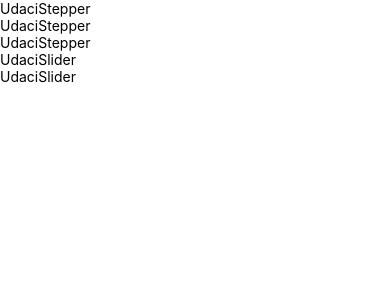
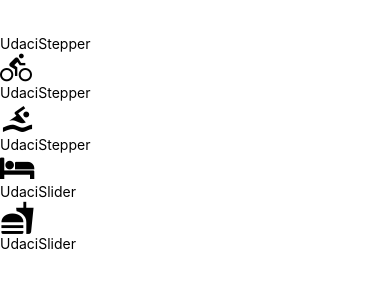
Before and after one commit to Pnickolas1/udaciFitness, a React Native app: screen / in a window 390 px wide. Shown: the top 300 px of the page. Built offline with nearby package versions, Linux system fonts and the light colour scheme.

Commit message:
more updates;

```diff
--- a/components/AddEntry.js
+++ b/components/AddEntry.js
@@ -2,7 +2,7 @@ import React, { Component } from 'react'
 import { View } from 'react-native'
 import { getMetricMetaInfo } from '../utils/helpers'
 import UdaciSlider from './udaciSlider'
-import UdaciStepper from './udaciStepper'
+import UdaciSteppers from './udaciStepper'
 
 export default class AddEntry extends Component {
   state = {
@@ -40,7 +40,6 @@ export default class AddEntry extends Component {
     }))
   }
   render() {
-
     const metaInfo = getMetricMetaInfo()
 
     return (
@@ -55,17 +54,16 @@ export default class AddEntry extends Component {
               {type === 'slider'
                 ? <UdaciSlider
                     value={value}
-                            onChange={(value) => this.slide(key, value) }
+                    onChange={(value) => this.slide(key, value)}
                     {...rest}
                   />
-                        : <UdaciStepper
+                : <UdaciSteppers
                     value={value}
                     onIncrement={() => this.increment(key)}
                     onDecrement={() => this.decrement(key)}
                     {...rest}
                   />}
             </View>
-
           )
         })}
       </View>
--- a/package.json
+++ b/package.json
@@ -21,6 +21,7 @@
   "dependencies": {
     "expo": "^21.0.0",
     "react": "16.0.0-alpha.12",
-    "react-native": "^0.48.4"
+    "react-native": "^0.48.4",
+    "react-native-vector-icons": "^4.4.0"
   }
 }
--- a/utils/helpers.js
+++ b/utils/helpers.js
@@ -1,7 +1,7 @@
 import React from 'react'
 import { View } from 'react-native';
 import { FontAwesome, MaterialIcons, MaterialCommunityIcons } from '@expo/vector-icons'
-import {white } from './colors'
+import { white } from './colors'
 
 
 export function isBetween (num, x, y) {
@@ -46,86 +46,96 @@ export function isBetween (num, x, y) {
     return todayUTC.toISOString().split('T')[0]
   }
 
-  export function getMetricMetaInfo(metric){
+  export function getMetricMetaInfo (metric) {
     const info = {
-      run:{
-        displayName: "Run",
+      run: {
+        displayName: 'Run',
         max: 50,
-        unit:  'miles',
+        unit: 'miles',
         step: 1,
-        type: "steppers",
+        type: 'steppers',
         getIcon() {
+          return (
             <View>
               <MaterialIcons
-                  name="directions-run"
-                  color={'black'}
-                  size={35}
+                name='directions-run'
+                color={white}
+                size={35}
               />
             </View>
+          )
         }
       },
-      bike:{
-        displayName: "Bike",
+      bike: {
+        displayName: 'Bike',
         max: 100,
-        unit:  'miles',
+        unit: 'miles',
         step: 1,
-        type: "steppers",
+        type: 'steppers',
         getIcon() {
+          return (
             <View>
               <MaterialCommunityIcons
-                  name="bike"
-                  color={'black'}
-                  size={35}
+                name='bike'
+                color={"black"}
+                size={32}
               />
             </View>
+          )
         }
       },
-      swim:{
-        displayName: "Swim",
+      swim: {
+        displayName: 'Swim',
         max: 9900,
-        unit:  'meters',
+        unit: 'meters',
         step: 100,
-        type: "steppers",
+        type: 'steppers',
         getIcon() {
+          return (
             <View>
               <MaterialCommunityIcons
-                  name="swim"
-                  color={'black'}
-                  size={35}
+                name='swim'
+                color={"black"}
+                size={35}
               />
             </View>
+          )
         }
       },
-      sleep:{
-        displayName: "Sleep",
+      sleep: {
+        displayName: 'Sleep',
         max: 24,
-        unit:  'hours',
-        step: 100,
-        type: "slider",
+        unit: 'hours',
+        step: 1,
+        type: 'slider',
         getIcon() {
+          return (
             <View>
               <FontAwesome
-                  name="bed"
-                  color={'black'}
-                  size={35}
+                name='bed'
+                color={"black"}
+                size={30}
               />
             </View>
+          )
         }
       },
-      eat:{
-        displayName: "Eat",
+      eat: {
+        displayName: 'Eat',
         max: 10,
-        unit:  'rating',
-        step: 100,
-        type: "slider",
+        unit: 'rating',
+        step: 1,
+        type: 'slider',
         getIcon() {
+          return (
             <View>
               <MaterialCommunityIcons
-                  name="food"
-                  color={'black'}
-                  size={35}
+                name='food'
+                color={"black"}
+                size={35}
               />
             </View>
+          )
         }
       },
     }
@@ -133,4 +143,4 @@ export function isBetween (num, x, y) {
     return typeof metric === 'undefined'
     ? info
     : info[metric]
-  }
+}
```
Lines whose indentation alone changed are shown as unchanged.
